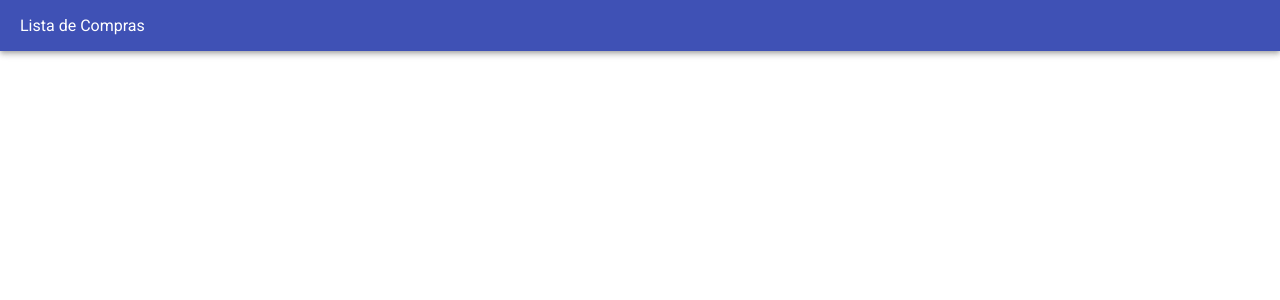
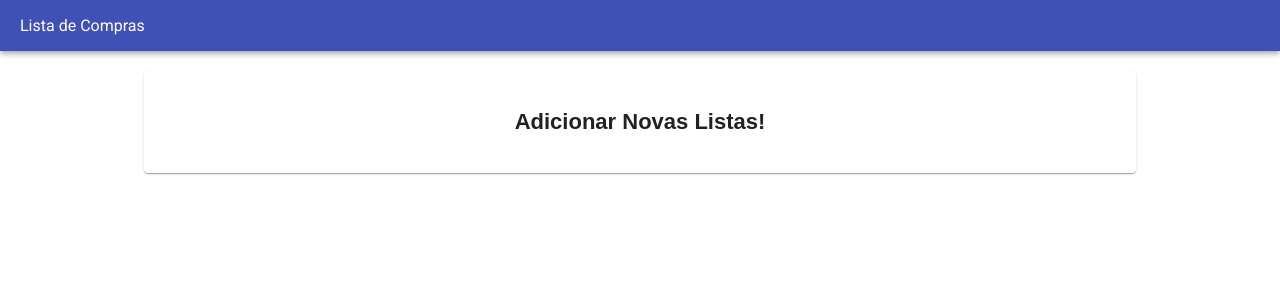
Before and after one commit to brenodev/Lista-de-Compras, a React (Create React App) app: page / in a window 1280 px wide. Shown: the top 300 px of the page. Built offline with nearby package versions, Linux system fonts and the light colour scheme.

Commit message:
iniciado homepage

```diff
--- a/src/App.js
+++ b/src/App.js
@@ -1,8 +1,10 @@
 import React, { Component } from 'react';
 import { createMuiTheme } from '@material-ui/core/styles';
 import { MuiThemeProvider } from '@material-ui/core/styles'
-import AppBar from '@material-ui/core/AppBar';
+
 import './App.css';
+import Header from './common/Header'
+import Home from  './components/home'
 
 const theme = createMuiTheme({
   palette: {
@@ -19,14 +21,8 @@ class App extends Component {
   render() {
     return (
       <MuiThemeProvider theme={theme}>
-        <AppBar position='static' color='primary'>
-          <div className='header'>
-            <p>Lista de Compras</p>
-          </div>
-        </AppBar>
-        <div>
-          <h1></h1>
-        </div>
+        <Header />
+        <Home />
       </MuiThemeProvider>
     )
   }
--- /dev/null
+++ b/src/common/Header.jsx
@@ -0,0 +1,12 @@
+import React from 'react';
+import AppBar from '@material-ui/core/AppBar';
+
+const Header = (prop) => (
+  <AppBar position='static' color='primary'>
+    <div className='header'>
+      <p>Lista de Compras</p>
+    </div>
+  </AppBar>
+)
+
+export default Header
--- /dev/null
+++ b/src/components/home/Home.css
@@ -0,0 +1,26 @@
+.page-container{
+  padding: 20px;
+  display: flex;
+  flex-direction: column;
+  align-items: center;
+}
+
+.new-list-container {
+  width: 80%;
+}
+
+.card {
+  width: 100%;
+  display: flex;
+  flex-direction: column;
+}
+
+.card-action-area {
+  flex: 1;
+
+}
+
+.card-content {
+  display: flex;
+  justify-content: center;
+}
--- /dev/null
+++ b/src/components/home/index.js
@@ -0,0 +1,26 @@
+import React from 'react';
+import Card from '@material-ui/core/Card';
+import CardActionArea from '@material-ui/core/CardActionArea';
+import CardContent from '@material-ui/core/CardContent';
+
+import './Home.css'
+
+const Home = (props) => (
+  <div className='page-container'>
+    <div className='new-list-container'>
+      <Card className='card'>
+        <CardActionArea className='card-action-area'>
+          <CardContent className='card-content'>
+            <div>
+              <p className='title'>Adicionar Novas Listas!</p>
+            </div>
+          </CardContent>
+        </CardActionArea>
+      </Card>
+    </div>
+
+
+  </div>
+)
+
+export default Home
```
Also changed, not shown: src/components/home/Home.jsx (added), src/components/list/List.css (added), src/components/list/index.js (added).
